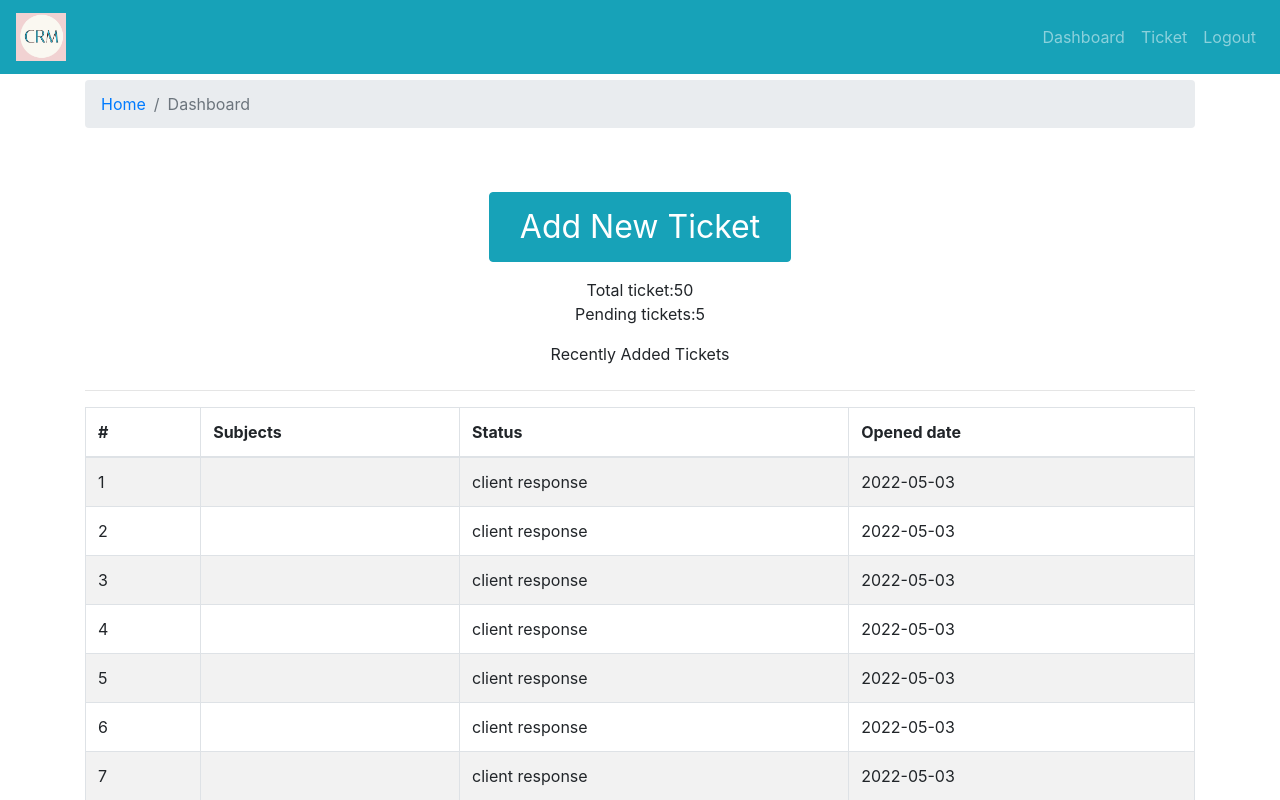
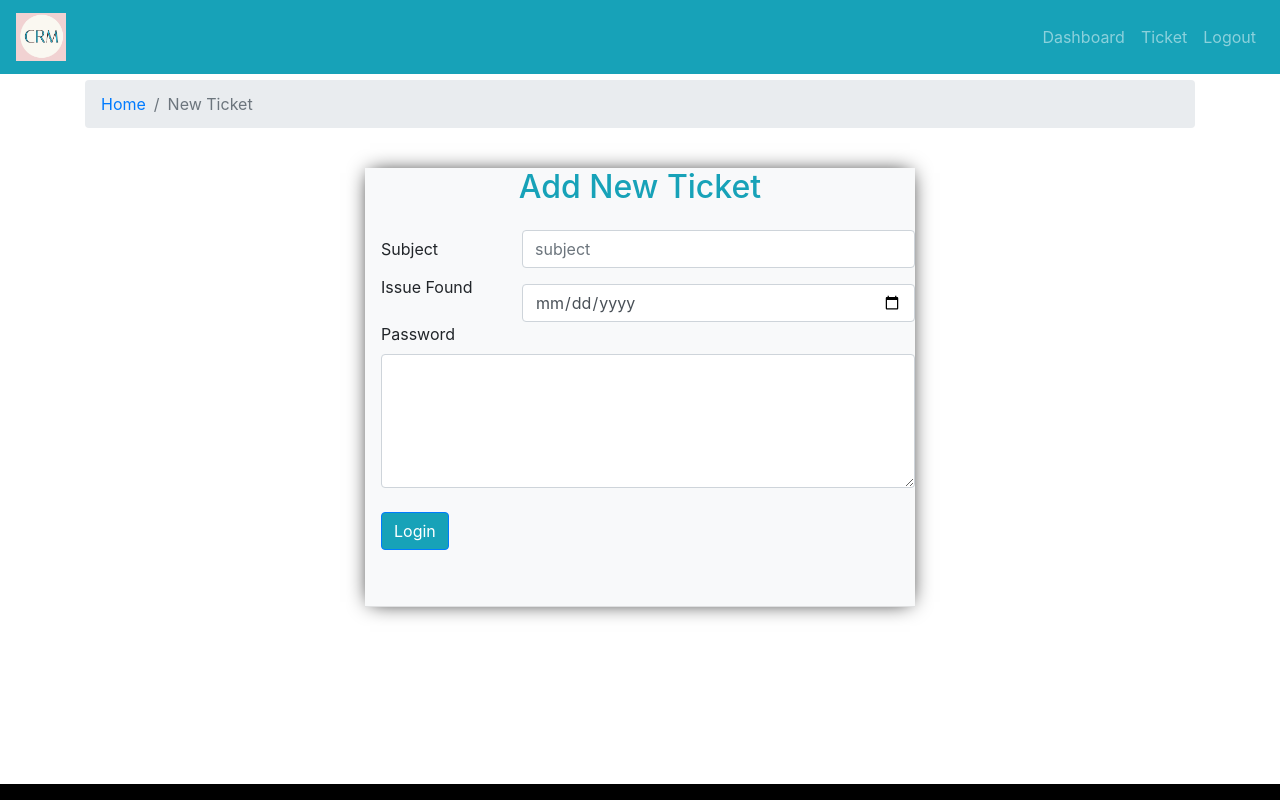
Before and after one commit to Nish263/crm-frontend, a React (Create React App) app: page / in a window 1280 px wide. Shown: the top 800 px of the page. Built offline with nearby package versions, Linux system fonts and the light colour scheme.

Commit message:
added add ticket

```diff
--- a/src/App.js
+++ b/src/App.js
@@ -1,7 +1,8 @@
 import React from "react";
 import "./App.css";
 import { DefaultLayout } from "./components/layout/DefaultLayout";
-import { Dashboard } from "./pages/Entry/dashboard/Dashboard.page";
+// import { Dashboard } from "./pages/Entry/dashboard/Dashboard.page";
+import { AddTicket } from "./pages/new-ticket/AddTicket.page";
 
 import { Entry } from "./pages/Entry/Entry.page";
 
@@ -10,7 +11,8 @@ function App() {
     <div className="App">
       {/* <Entry /> */}
       <DefaultLayout>
-        <Dashboard />
+        {/* <Dashboard /> */}
+        <AddTicket />
       </DefaultLayout>
     </div>
   );
--- /dev/null
+++ b/src/components/add-ticket-form/AddTicketForm.comp.js
@@ -0,0 +1,79 @@
+import React from "react";
+import { Button, Form, Row, Col } from "react-bootstrap";
+import PropTypes from "prop-types";
+import "./addticket-form.style.css";
+
+export const AddTicketForm = ({
+  handleOnSubmit,
+  handleOnChange,
+  formData,
+  // formDataError,
+}) => {
+  console.log(formData);
+  return (
+    <div className=" mt-3 add-new-ticket bg-light">
+      <h2 className=" mt-4 text-center text-info"> Add New Ticket</h2>
+      <div className=" mt-4 inside-form">
+        <Form autoComplete="off" onSubmit={handleOnSubmit}>
+          <Form.Group as={Row}>
+            <Form.Label column sm={3}>
+              Subject
+            </Form.Label>
+            <Col>
+              <Form.Control
+                name="subject"
+                value={formData.subject}
+                onChange={handleOnChange}
+                placeholder="subject"
+                required
+              />
+              {/* <Form.Text className="text-danger">
+                {formDataError.subject && "Subject is required"}
+              </Form.Text> */}
+            </Col>
+          </Form.Group>
+          {/* <br /> */}
+          <Form.Group as={Row}>
+            <Form.Label column sm={3}>
+              Issue Found
+            </Form.Label>
+            <Col className="mt-3 " sm={9}>
+              <Form.Control
+                type="date"
+                name="issueDate"
+                value={formData.issueDate}
+                onChange={handleOnChange}
+                required
+              />
+            </Col>
+          </Form.Group>
+          <Form.Group>
+            <Form.Label> Password</Form.Label>
+            <Form.Control
+              as="textarea"
+              name="detail"
+              value={formData.detail}
+              rows="5"
+              onChange={handleOnChange}
+              required
+            />
+          </Form.Group>
+          <br />
+          <Button className="bg-info" type="submit" variat="info" block>
+            Login
+          </Button>
+        </Form>
+      </div>
+      <br />
+
+      <hr />
+    </div>
+  );
+};
+
+AddTicketForm.propTypes = {
+  handleOnChange: PropTypes.func.isRequired,
+  handleOnSubmit: PropTypes.func.isRequired,
+  formData: PropTypes.object.isRequired,
+  // formDataError: PropTypes.object.isRequired,
+};
--- /dev/null
+++ b/src/components/add-ticket-form/addticket-form.style.css
@@ -0,0 +1,13 @@
+.add-new-ticket {
+  max-width: 550px;
+  margin-left: auto;
+  margin-right: auto;
+  background: white;
+  box-shadow: 0px 0px 20px -5px black;
+}
+
+.inside-form {
+  margin-top: auto;
+  margin-left: 1rem;
+  margin-bottom: 1rem;
+}
--- /dev/null
+++ b/src/pages/new-ticket/AddTicket.page.js
@@ -0,0 +1,55 @@
+import React, { useEffect, useState } from "react";
+import { AddTicketForm } from "../../components/add-ticket-form/AddTicketForm.comp";
+import { PagesBreadcrumb } from "../../components/breadcrumb/PagesBreadcrumb.comp";
+import { Container, Row, Col } from "react-bootstrap";
+
+const initialFormData = {
+  subject: "",
+  issueDate: "",
+  detail: "",
+};
+
+export const AddTicket = () => {
+  const [formData, setFormData] = useState(initialFormData);
+  // const [formDataError, setFormDataError] = useEffect(initialFormError);
+  useEffect(() => {}, [formData]);
+
+  const handleOnChange = (e) => {
+    const { value, name } = e.target;
+
+    setFormData({
+      ...formData,
+      [name]: value,
+    });
+  };
+
+  const handleOnSubmit = async (e) => {
+    e.preventDefault();
+    // setFormDataError(initialFormData);
+
+    // const isSubjectValid = await shortText(formData.subject);
+    // setFormDataError({
+    //   ...initialFormError,
+    //   subject: !isSubjectValid,
+    // });
+    console.log("form submit request received", formData);
+  };
+  return (
+    <Container>
+      <Row>
+        <Col>
+          <PagesBreadcrumb pages="New Ticket" />
+        </Col>
+      </Row>
+      <Row>
+        <Col>
+          <AddTicketForm
+            handleOnChange={handleOnChange}
+            formData={formData}
+            handleOnSubmit={handleOnSubmit}
+          />
+        </Col>
+      </Row>
+    </Container>
+  );
+};
```
